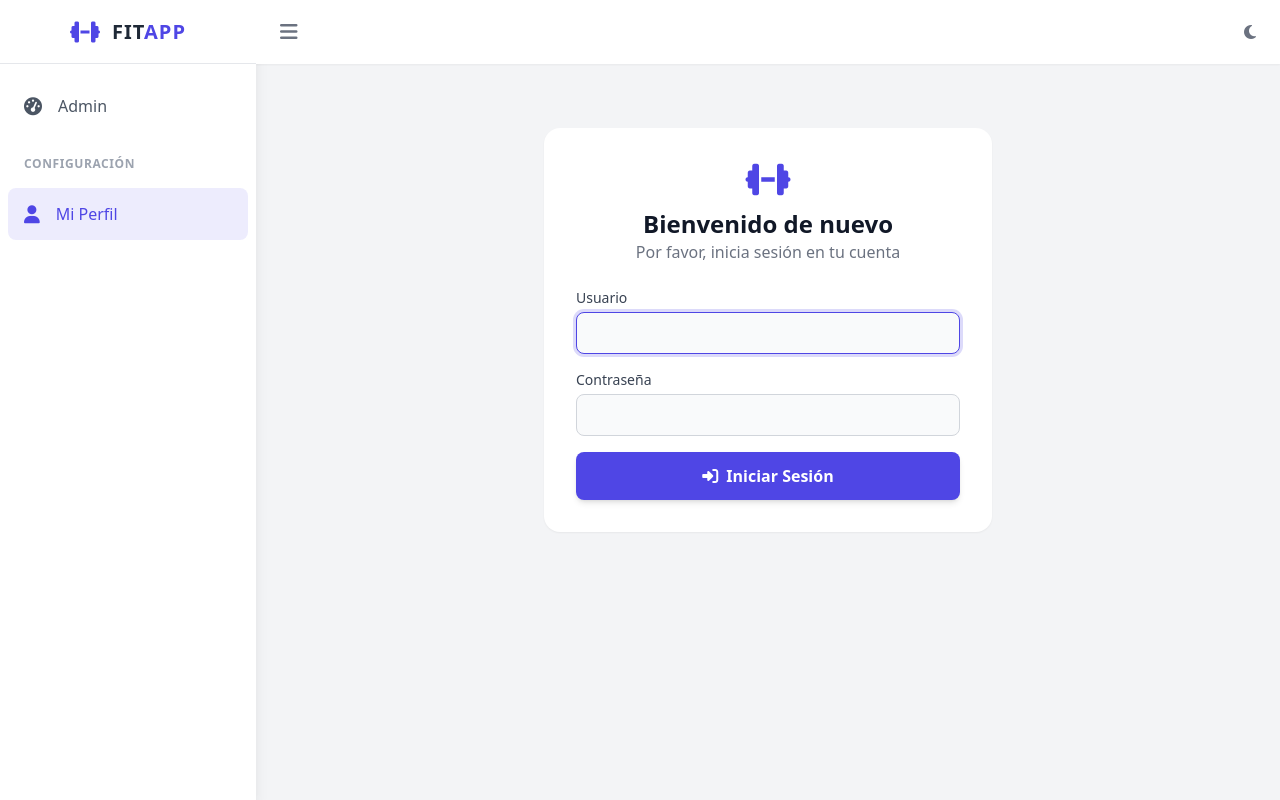
After one commit to lupuscar/multirutinas, a Django app: page /accounts/login/ in a window 1280 px wide. The commit adds this page. Run offline with Django 5.2, Linux system fonts and the light colour scheme; parts of the project's set-up code (start-up, migrations or seed data) failed here and were passed over; some libraries are stand-ins or nearby versions.

Commit message:
creacion de login

```diff
--- a/config/settings.py
+++ b/config/settings.py
@@ -124,5 +124,7 @@ STATIC_ROOT = BASE_DIR / 'staticfiles'
 # Configuración para archivos subidos por los usuarios (Media)
 MEDIA_URL = '/media/'
 MEDIA_ROOT = BASE_DIR / 'media'
-# LOGIN_URL = 'login'  # Nombre que le des a la URL de login
-# LOGIN_REDIRECT_URL = 'perfil'  # A dónde ir tras iniciar sesión
+# A dónde redirigir al usuario si el login es exitoso
+LOGIN_REDIRECT_URL = 'users:perfil'
+# A dónde redirigir al usuario después de cerrar sesión
+LOGOUT_REDIRECT_URL = 'users:perfil'
--- a/config/urls.py
+++ b/config/urls.py
@@ -7,9 +7,10 @@ from django.conf.urls.static import static
 urlpatterns = [
     path('admin/', admin.site.urls),
     path('usuario/', include('users.urls')),
+    # Añadimos las URLs de autenticación por defecto de Django
+    path('accounts/', include('django.contrib.auth.urls')),
     path('', lambda request: redirect('users:perfil', permanent=False)),
 ]
 
-# Servir archivos de media únicamente en modo de desarrollo (DEBUG=True)
 if settings.DEBUG:
     urlpatterns += static(settings.MEDIA_URL, document_root=settings.MEDIA_ROOT)
--- a/templates/base.html
+++ b/templates/base.html
@@ -1,6 +1,18 @@
 <!DOCTYPE html>
-<!-- Configuramos Alpine.js para manejar el modo oscuro a nivel global -->
-<html lang="es" x-data="{ darkMode: false }" :class="{ 'dark': darkMode }">
+<!--
+  Configuramos Alpine.js para:
+  1. Leer localStorage o el sistema operativo al cargar.
+  2. Proveer la función toggleTheme() para cambiar y guardar la preferencia.
+-->
+<html lang="es"
+      x-data="{
+          darkMode: localStorage.getItem('theme') === 'dark' || (!('theme' in localStorage) && window.matchMedia('(prefers-color-scheme: dark)').matches),
+          toggleTheme() {
+              this.darkMode = !this.darkMode;
+              localStorage.setItem('theme', this.darkMode ? 'dark' : 'light');
+          }
+      }"
+      :class="{ 'dark': darkMode }">
 <head>
     <meta charset="UTF-8">
     <meta name="viewport" content="width=device-width, initial-scale=1.0">
@@ -76,8 +88,8 @@
                     <i class="fa-solid fa-bars text-xl"></i>
                 </button>
 
-                <!-- Botón para Modo Claro / Oscuro -->
-                <button @click="darkMode = !darkMode" class="text-gray-500 hover:text-yellow-500 dark:hover:text-blue-300 focus:outline-none transition-colors">
+                <!-- Botón para Modo Claro / Oscuro actualizado -->
+                <button @click="toggleTheme()" class="text-gray-500 hover:text-yellow-500 dark:hover:text-blue-300 focus:outline-none transition-colors">
                     <i class="fa-solid" :class="darkMode ? 'fa-sun' : 'fa-moon'"></i>
                 </button>
             </header>
--- /dev/null
+++ b/templates/registration/login.html
@@ -0,0 +1,65 @@
+{% extends 'base.html' %}
+
+{% block title %}Iniciar Sesión - FitApp{% endblock %}
+
+{% block content %}
+<div class="max-w-md mx-auto mt-10 bg-white dark:bg-gray-800 p-8 rounded-2xl shadow-sm transition-colors duration-300">
+
+    <div class="text-center mb-6">
+        <i class="fa-solid fa-dumbbell text-brand-light text-4xl mb-2"></i>
+        <h1 class="text-2xl font-bold text-gray-900 dark:text-white">Bienvenido de nuevo</h1>
+        <p class="text-gray-500 dark:text-gray-400">Por favor, inicia sesión en tu cuenta</p>
+    </div>
+
+    <!-- Mensaje de error si las credenciales son incorrectas -->
+    {% if form.errors %}
+        <div class="bg-red-100 text-red-800 dark:bg-red-900/30 dark:text-red-400 p-3 rounded-lg mb-4 text-sm">
+            Tu usuario o contraseña no son correctos. Por favor, inténtalo de nuevo.
+        </div>
+    {% endif %}
+
+    <form method="post" class="space-y-4">
+        {% csrf_token %}
+
+        <div>
+            <label class="block text-sm font-medium text-gray-700 dark:text-gray-300 mb-1">Usuario</label>
+            {{ form.username }}
+        </div>
+
+        <div>
+            <label class="block text-sm font-medium text-gray-700 dark:text-gray-300 mb-1">Contraseña</label>
+            {{ form.password }}
+        </div>
+
+        <!-- Campo oculto que le dice a Django a dónde ir si venías de una URL bloqueada (el parámetro ?next=) -->
+        <input type="hidden" name="next" value="{{ next }}">
+
+        <button type="submit" class="w-full bg-brand-light hover:bg-brand-dark text-white font-bold py-3 px-4 rounded-lg shadow-md transition-colors mt-4">
+            <i class="fa-solid fa-right-to-bracket mr-2"></i>Iniciar Sesión
+        </button>
+    </form>
+</div>
+
+<!-- Reutilizamos el estilo de los inputs de tu perfil -->
+<style>
+    input[type="text"], input[type="password"] {
+        width: 100%;
+        padding: 0.5rem 0.75rem;
+        border-radius: 0.5rem;
+        border: 1px solid #d1d5db;
+        background-color: #f9fafb;
+        color: #111827;
+        transition: border-color 0.15s ease-in-out, box-shadow 0.15s ease-in-out;
+    }
+    .dark input[type="text"], .dark input[type="password"] {
+        background-color: #374151;
+        border-color: #4b5563;
+        color: #f9fafb;
+    }
+    input:focus {
+        outline: none;
+        border-color: #4f46e5;
+        box-shadow: 0 0 0 3px rgba(79, 70, 229, 0.2);
+    }
+</style>
+{% endblock %}
```
